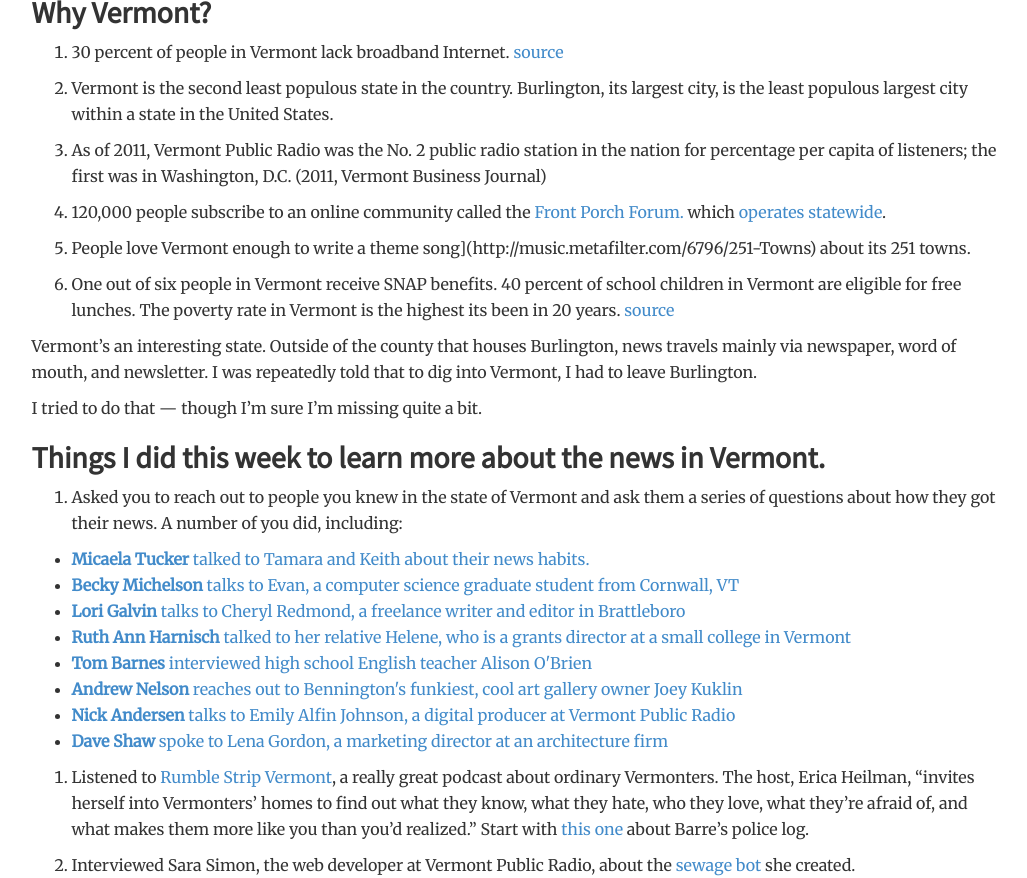
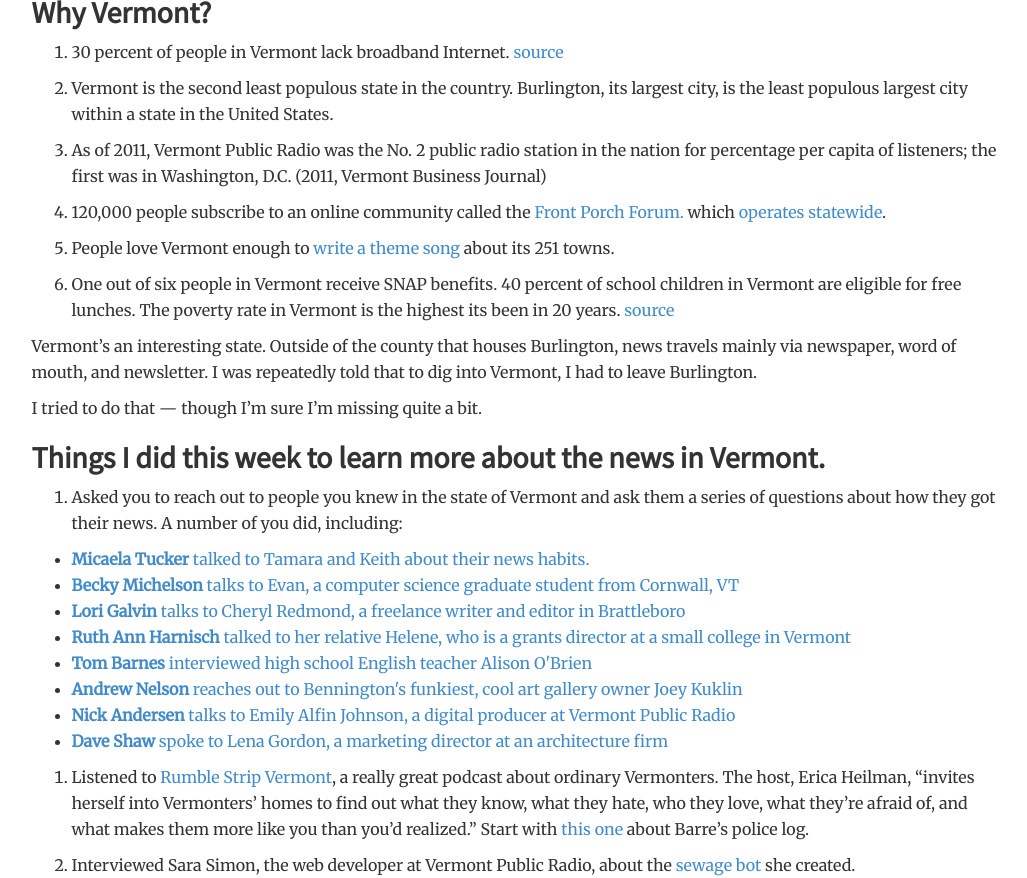
Before and after one commit to melodykramer/old-website, a Jekyll site: the page built from _posts/2016-01-19-week-one-we-go-to-vermont.md, in a window 1280 px wide and 900 px high, scrolled down 746 px, cut to the strip 22-900 px from the top of the window. Shown: the whole strip, without its empty margins (124-1151 px from the left). Built offline with Jekyll 4.4.1, drawn with Linux system fonts in a browser that asks for light colours.

Commit message:
Update 2016-01-19-week-one-we-go-to-vermont.md

```diff
--- a/_posts/2016-01-19-week-one-we-go-to-vermont.md
+++ b/_posts/2016-01-19-week-one-we-go-to-vermont.md
@@ -24,7 +24,7 @@
 
 1. 120,000 people subscribe to an online community called the [Front Porch Forum.](http://digital.vpr.net/post/front-porch-forum-pleased-breaking-even-has-no-out-state-plans#stream/0) which [operates statewide](http://www.npr.org/sections/alltechconsidered/2015/03/07/391269248/in-vermont-a-hyper-local-online-forum-brings-neighbors-together).
 
-1. People love Vermont enough to write a theme song](http://music.metafilter.com/6796/251-Towns) about its 251 towns.
+1. People love Vermont enough to [write a theme song](http://music.metafilter.com/6796/251-Towns) about its 251 towns.
 
 1. One out of six people in Vermont receive SNAP benefits. 40 percent of school children in Vermont are eligible for free lunches. The poverty rate in Vermont is the highest its been in 20 years. [source](http://www.burlingtonfreepress.com/story/money/2014/05/22/poverty-rate-tells-another-story-vermonts-economy/9381625/)
 
```
